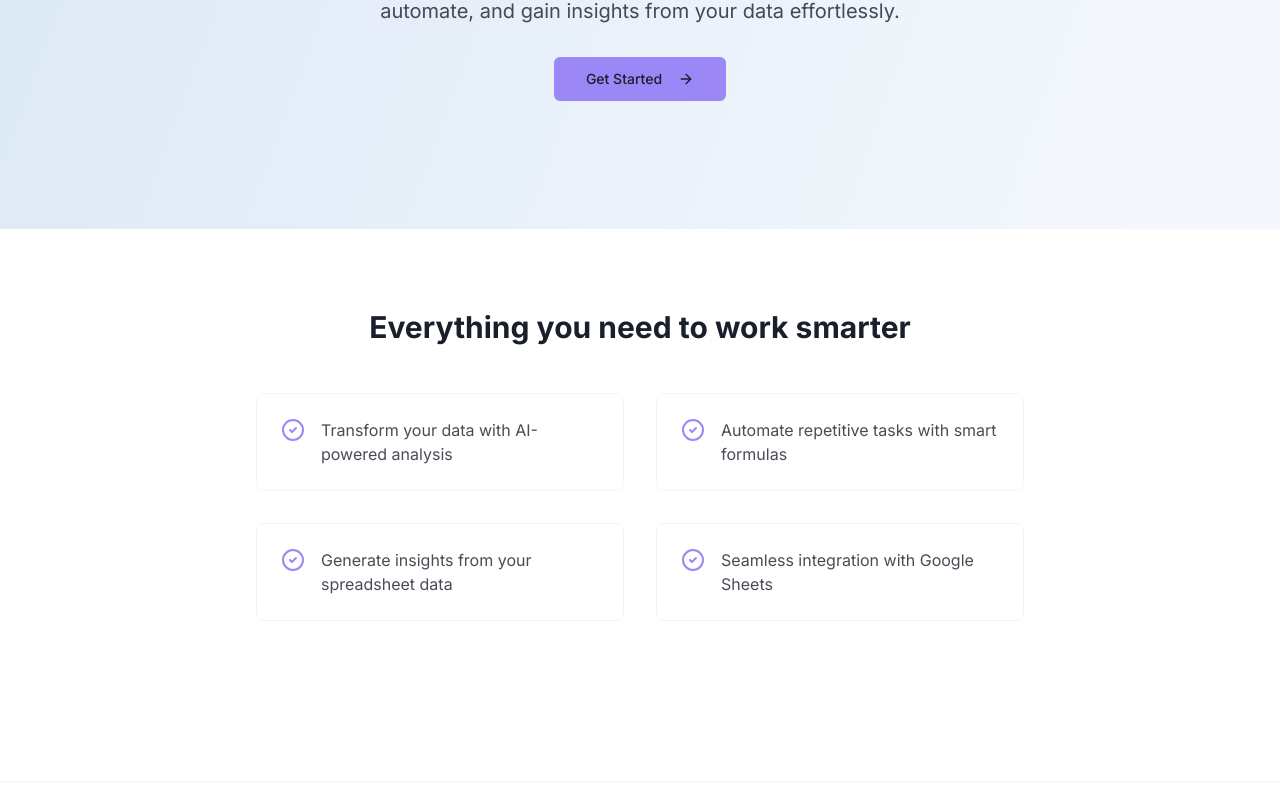
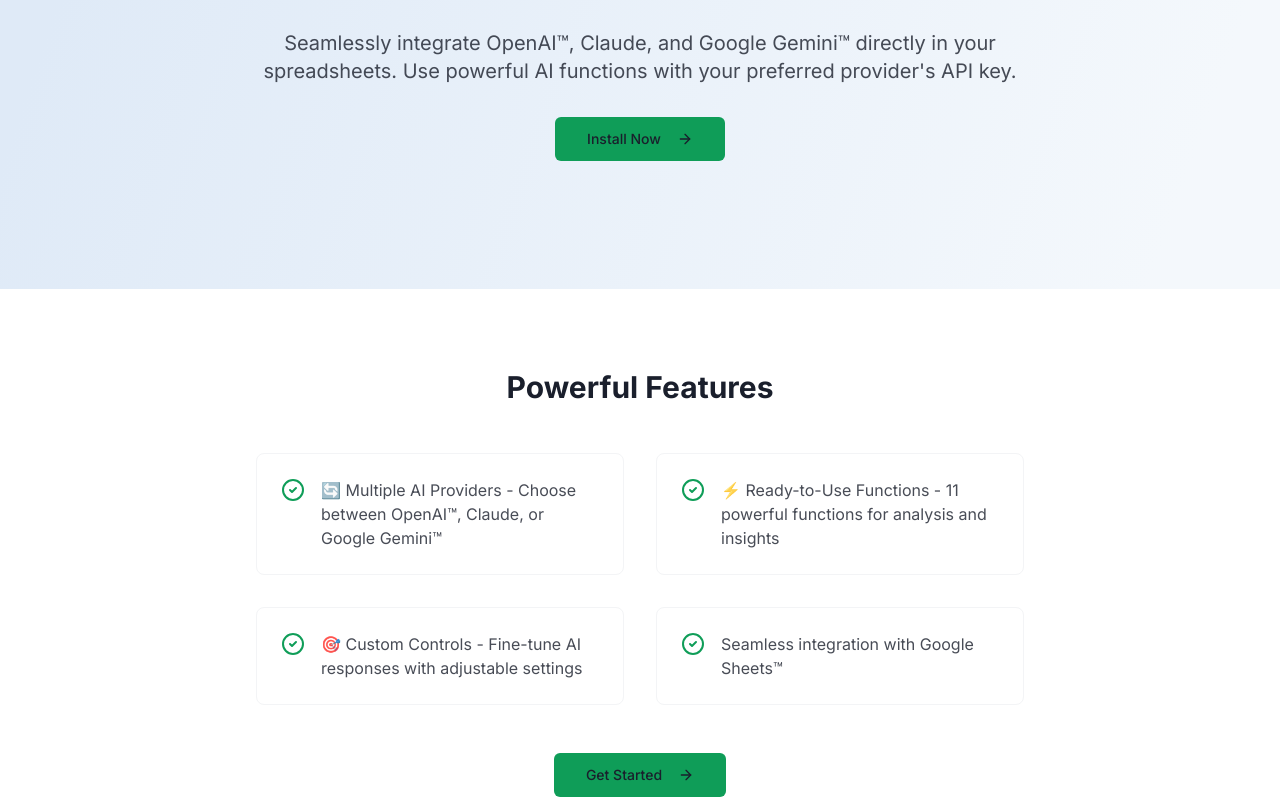
Before and after one commit to kaansrc/ai-4-sheets_v2, a React (Vite) app: page / in a window 1280 px wide. Shown: the part 383-1182 px from the top of the page. Built offline with nearby package versions, Linux system fonts and the light colour scheme.

Commit message:
Change button colors to green
Updated button styles to reflect Google Sheets green. Added new content for CTAs, including a link to install the extension and descriptions of powerful features.
[skip gpt_engineer]

```diff
--- a/src/pages/Index.tsx
+++ b/src/pages/Index.tsx
@@ -4,10 +4,10 @@ import { Button } from "@/components/ui/button";
 import { ArrowRight, CheckCircle2 } from "lucide-react";
 
 const features = [
-  "Transform your data with AI-powered analysis",
-  "Automate repetitive tasks with smart formulas",
-  "Generate insights from your spreadsheet data",
-  "Seamless integration with Google Sheets",
+  "🔄 Multiple AI Providers - Choose between OpenAI™, Claude, or Google Gemini™",
+  "⚡ Ready-to-Use Functions - 11 powerful functions for analysis and insights",
+  "🎯 Custom Controls - Fine-tune AI responses with adjustable settings",
+  "Seamless integration with Google Sheets™",
 ];
 
 const Index = () => {
@@ -21,13 +21,17 @@ const Index = () => {
           <div className="container mx-auto px-4">
             <div className="max-w-3xl mx-auto text-center animate-fade-up">
               <h1 className="text-4xl md:text-6xl font-bold text-secondary mb-6">
-                Supercharge Your Spreadsheets with AI
+                Transform Your Google Sheets™ with Multiple AI Providers
               </h1>
               <p className="text-xl text-secondary/80 mb-8">
-                Transform your Google Sheets experience with powerful AI capabilities. Analyze, automate, and gain insights from your data effortlessly.
+                Seamlessly integrate OpenAI™, Claude, and Google Gemini™ directly in your spreadsheets. Use powerful AI functions with your preferred provider's API key.
               </p>
-              <Button size="lg" className="bg-primary hover:bg-primary/90">
-                Get Started <ArrowRight className="ml-2 h-5 w-5" />
+              <Button
+                size="lg"
+                className="bg-primary hover:bg-primary/90"
+                onClick={() => window.open('https://workspace.google.com/marketplace/app/ai_for_sheets_gpt_claude_gemini/839333999405', '_blank')}
+              >
+                Install Now <ArrowRight className="ml-2 h-5 w-5" />
               </Button>
             </div>
           </div>
@@ -38,7 +42,7 @@ const Index = () => {
           <div className="container mx-auto px-4">
             <div className="max-w-3xl mx-auto">
               <h2 className="text-3xl font-bold text-center mb-12">
-                Everything you need to work smarter
+                Powerful Features
               </h2>
               <div className="grid md:grid-cols-2 gap-8">
                 {features.map((feature, index) => (
@@ -51,6 +55,15 @@ const Index = () => {
                   </div>
                 ))}
               </div>
+              <div className="text-center mt-12">
+                <Button
+                  size="lg"
+                  className="bg-primary hover:bg-primary/90"
+                  onClick={() => window.open('https://workspace.google.com/marketplace/app/ai_for_sheets_gpt_claude_gemini/839333999405', '_blank')}
+                >
+                  Get Started <ArrowRight className="ml-2 h-5 w-5" />
+                </Button>
+              </div>
             </div>
           </div>
         </section>
--- a/tailwind.config.ts
+++ b/tailwind.config.ts
@@ -19,7 +19,7 @@ export default {
     },
     extend: {
       colors: {
-        primary: "#9b87f5",
+        primary: "#0F9D58", // Google Sheets green
         secondary: "#1A1F2C",
         accent: "#7E69AB",
       },
```
